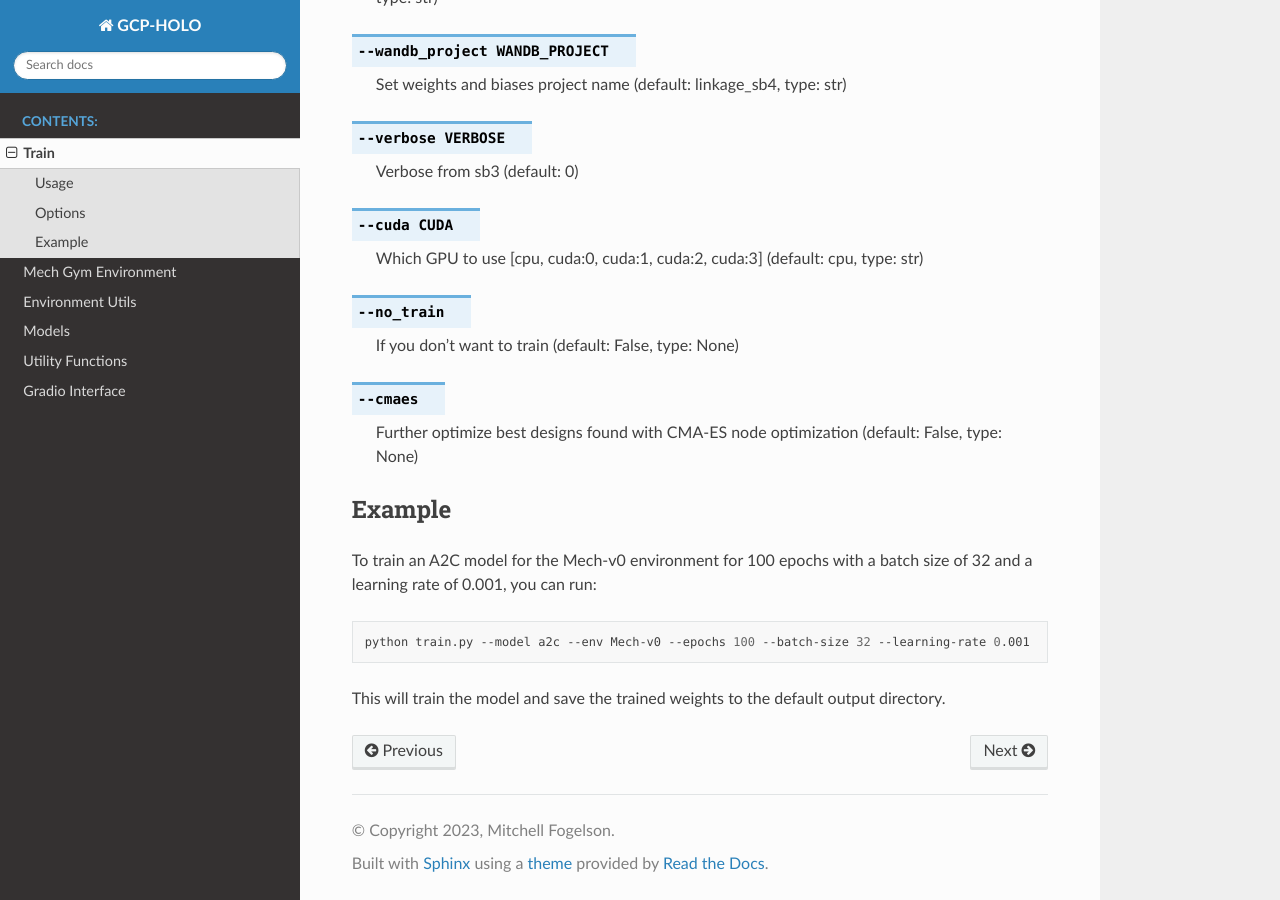
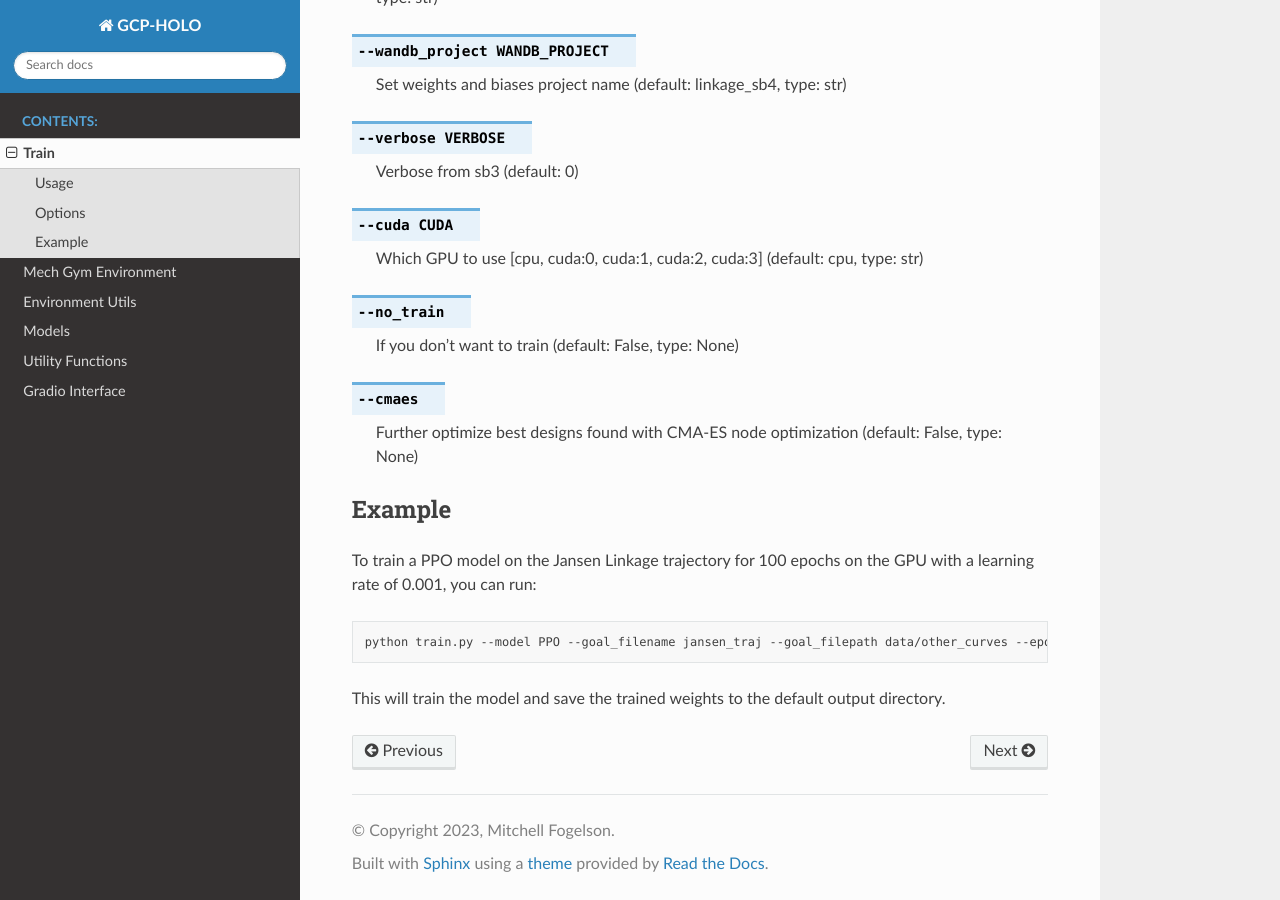
Before and after one commit to mfogelson/gcp_holo, a Sphinx documentation site: the page built from docs/train.rst, in a window 1280 px wide and 900 px high, scrolled down 3605 px. Built offline with Sphinx 7.4.7 and the Read the Docs theme 2.0.0, drawn with Linux system fonts in a browser that asks for light colours.

Commit message:
updated train example

```diff
--- a/docs/train.rst
+++ b/docs/train.rst
@@ -186,10 +186,10 @@ The following command-line options are available:
 Example
 -------
 
-To train an A2C model for the Mech-v0 environment for 100 epochs with a batch size of 32 and a learning rate of 0.001, you can run:
+To train a PPO model on the Jansen Linkage trajectory for 100 epochs on the GPU with a learning rate of 0.001, you can run:
 
 .. code-block:: bash
 
-   python train.py --model a2c --env Mech-v0 --epochs 100 --batch-size 32 --learning-rate 0.001
+   python train.py --model PPO --goal_filename jansen_traj --goal_filepath data/other_curves --epochs 100 --cuda cuda:0 --lr 0.001
 
 This will train the model and save the trained weights to the default output directory.
```
